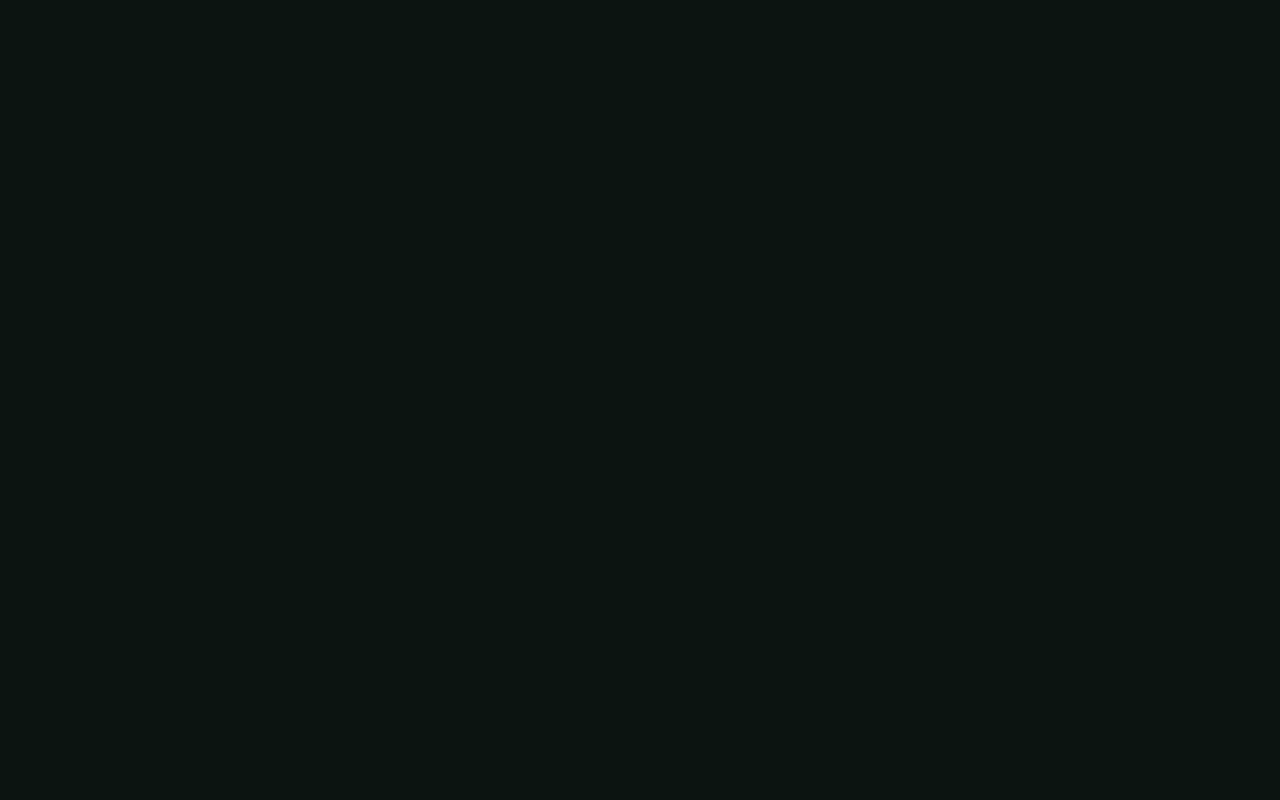
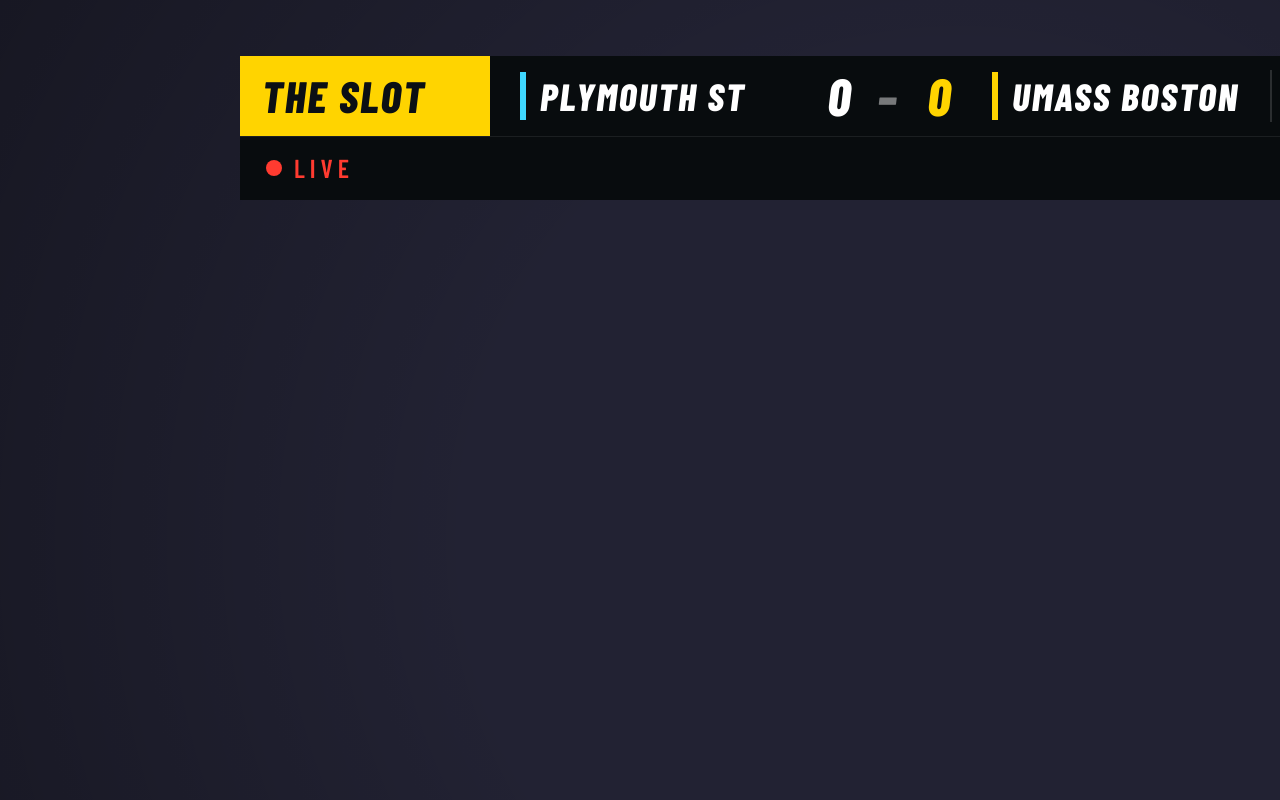
Before and after one commit to olorundaretoluwanimi-droid/telestrator-hockey, a plain HTML site: page index.html in a window 1280 px wide. Shown: the top 800 px of the page. Drawn offline with Linux system fonts and the light colour scheme.

Commit message:
Cold open on the puck drop, sting outline fix, remixed soundtrack
Co-Authored-By: Claude Opus 5.5 <noreply@anthropic.com>

```diff
--- a/index.html
+++ b/index.html
@@ -182,7 +182,7 @@ function scoreAt(t) {
   for (const G of TL.goals) { if (t < G.from) break; const done = t >= G.t; st = { umb: done ? G.umb : G.umb - 1, psu: G.psu, lab: done ? G.lab : periodOf(t), g: seg(t, G.t, G.t + .5), flipping: t >= G.t && t < G.t + .5 }; }
   return st;
 }
-function periodOf(t) { const s = segAt(t); const i = TL.seg.indexOf(s); return i <= TL.seg.indexOf(S('g4')) ? '1ST' : '2ND'; }
+function periodOf(t) { return t < S('g4').t1 ? '1ST' : '2ND'; }
 function clockText(s, src) {
   if (!s || !s.clock) return null;
   if (s.clock === 'g1') { const el = Math.max(0, Math.min(src, 10.5) - 0.5), r = Math.ceil(1200 - el - 1e-6); return `${Math.floor(r / 60)}:${String(r % 60).padStart(2, '0')}`; }
@@ -284,8 +284,8 @@ function sting(t) {
   X.save(); X.globalAlpha = .3;
   const rr = []; const L = 250, R = 1670, T = 250, B = 900, cr = 170;
   for (let i = 0; i <= 12; i++) { const a = Math.PI + i / 12 * Math.PI / 2; rr.push([L + cr + Math.cos(a) * cr, T + cr + Math.sin(a) * cr]); }
-  const top = [...rr, [R, T]]; const bot = [[R, B]]; for (let i = 0; i <= 12; i++) { const a = Math.PI / 2 + i / 12 * Math.PI / 2; bot.push([L + cr + Math.cos(a) * cr, B - cr + Math.sin(a) * cr]); }
-  marker(wob([...bot.reverse(), ...top], 2, 1), seg(t, .04, .8), COL.chalk, 4);
+  const bot = []; for (let i = 0; i <= 12; i++) { const a = Math.PI - i / 12 * Math.PI / 2; bot.push([L + cr + Math.cos(a) * cr, B - cr + Math.sin(a) * cr]); }
+  marker(wob([[R, T], ...rr.slice().reverse(), ...bot, [R, B]], 2, 1), seg(t, .04, .8), COL.chalk, 4);   // boards: top → corner → left end → corner → bottom
   marker(wob([[L + 120, T + 40], [L + 120, B - 40]], 2, 2), seg(t, .15, .6), COL.chalk, 4);
   for (const cy of [T + 160, B - 160]) { const c = []; for (let i = 0; i <= 30; i++) { const a = i / 30 * Math.PI * 2; c.push([L + 420 + Math.cos(a) * 120, cy + Math.sin(a) * 120]); } marker(c, seg(t, .25, .75), COL.chalk, 4); }
   marker(wob([[R - 160, T], [R - 160, B]], 2, 3), seg(t, .3, .8), COL.def, 6);
@@ -705,7 +705,7 @@ async function endCard(t) {
 async function render(t) {
   const s = segAt(t), lt = t - s.t0;
   X.setTransform(1, 0, 0, 1, 0, 0); X.globalAlpha = 1; X.filter = 'none'; X.textAlign = 'left'; X.letterSpacing = '0px';
-  if (s.id === 'sting') sting(t);
+  if (s.id === 'sting') sting(t - s.t0);
   else if (s.id === 'record') await record(t);
   else if (s.id === 'turn') turn(t);
   else if (s.id === 'data') dataCard(t);
@@ -733,7 +733,7 @@ async function render(t) {
     if (fz) flash(t, s.t0, .1, .55);
   }
   subtitle(t);
-  for (const id of ['record', 'g1live', 'g2live', 'turn', 'g9live', 'g10live', 'g12', 'dlive', 'map', 'data', 'end', 'card']) wipe(t, S(id).t0);
+  for (const id of ['sting', 'record', 'g2live', 'turn', 'g9live', 'g10live', 'g12', 'dlive', 'map', 'data', 'end', 'card']) wipe(t, S(id).t0);
 }
 // Reading-time check (core/render/readcheck.mjs): the information the viewer must read
 window.TEXTS = t => {
--- a/timeline.json
+++ b/timeline.json
@@ -50,25 +50,9 @@
  },
  "seg": [
   {
-   "id": "sting",
+   "id": "g1live",
    "t0": 0.0,
-   "t1": 2.0,
-   "kind": "board",
-   "s0": null,
-   "s1": null
-  },
-  {
-   "id": "record",
-   "t0": 2.0,
-   "t1": 10.0,
-   "kind": "board",
-   "s0": 0.6,
-   "s1": 0.6
-  },
-  {
-   "id": "g1live",
-   "t0": 10.0,
-   "t1": 19.4,
+   "t1": 9.4,
    "kind": "live",
    "s0": 0.6,
    "s1": 10.0,
@@ -76,8 +60,8 @@
   },
   {
    "id": "g1fz",
-   "t0": 19.4,
-   "t1": 21.8,
+   "t0": 9.4,
+   "t1": 11.8,
    "kind": "fz",
    "s0": 10.0,
    "s1": 10.0,
@@ -85,12 +69,28 @@
   },
   {
    "id": "g1go",
-   "t0": 21.8,
-   "t1": 25.2,
+   "t0": 11.8,
+   "t1": 15.2,
    "kind": "live",
    "s0": 10.0,
    "s1": 13.4,
    "clock": "g1"
+  },
+  {
+   "id": "sting",
+   "t0": 15.2,
+   "t1": 17.2,
+   "kind": "board",
+   "s0": null,
+   "s1": null
+  },
+  {
+   "id": "record",
+   "t0": 17.2,
+   "t1": 25.2,
+   "kind": "board",
+   "s0": 0.6,
+   "s1": 0.6
   },
   {
    "id": "g2live",
@@ -340,9 +340,9 @@
   {
    "umb": 1,
    "psu": 0,
-   "t": 22.25,
+   "t": 12.25,
    "lab": "0:10 1ST",
-   "from": 10.0
+   "from": 0.0
   },
   {
    "umb": 2,
@@ -396,24 +396,24 @@
  ],
  "vo": [
   {
-   "id": "v01",
-   "t": 2.6,
-   "text": "UMass Boston 8, Plymouth State 5. Two clocks tell this story."
-  },
-  {
    "id": "v02",
-   "t": 10.6,
+   "t": 0.5,
    "text": "Puck drops. Start the clock."
   },
   {
    "id": "v03",
-   "t": 19.55,
+   "t": 9.55,
    "text": "Three Beacons already on the crease."
   },
   {
    "id": "v04",
-   "t": 23.25,
+   "t": 12.85,
    "text": "Jude Kurtas. Ten seconds in."
+  },
+  {
+   "id": "v01",
+   "t": 17.8,
+   "text": "UMass Boston 8, Plymouth State 5. Two clocks tell this story."
   },
   {
    "id": "v05",
```
Also changed, not shown: audio/cues.json (+11 -11 lines), 4 other files.
